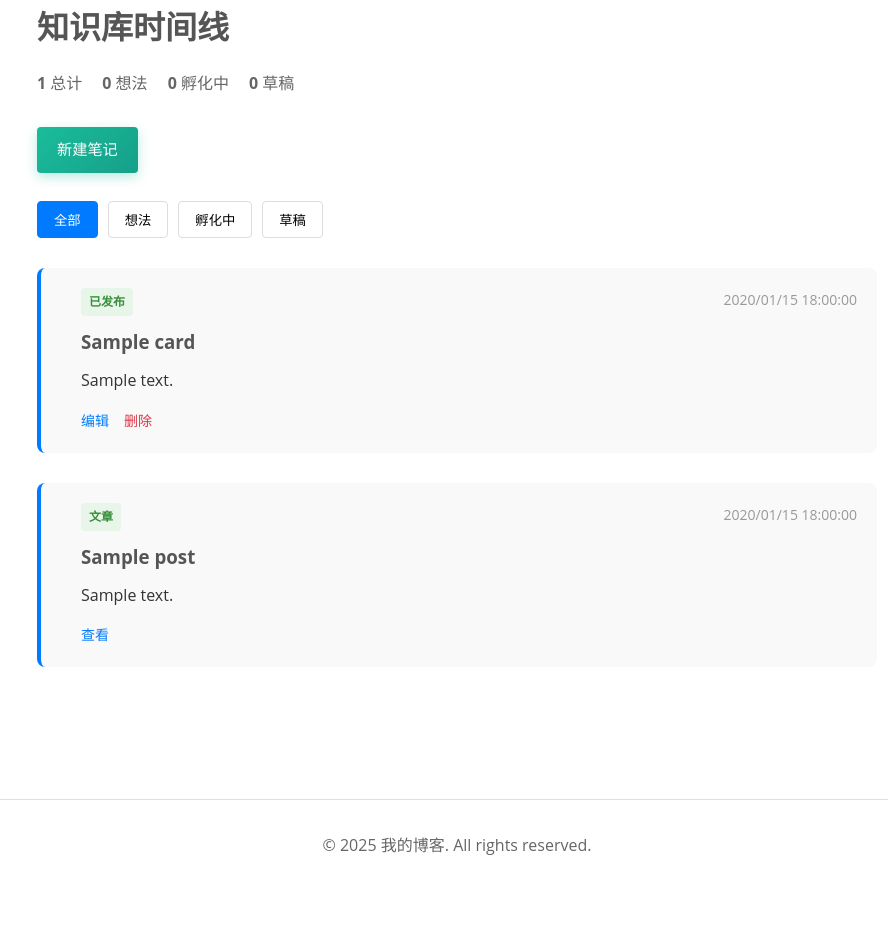
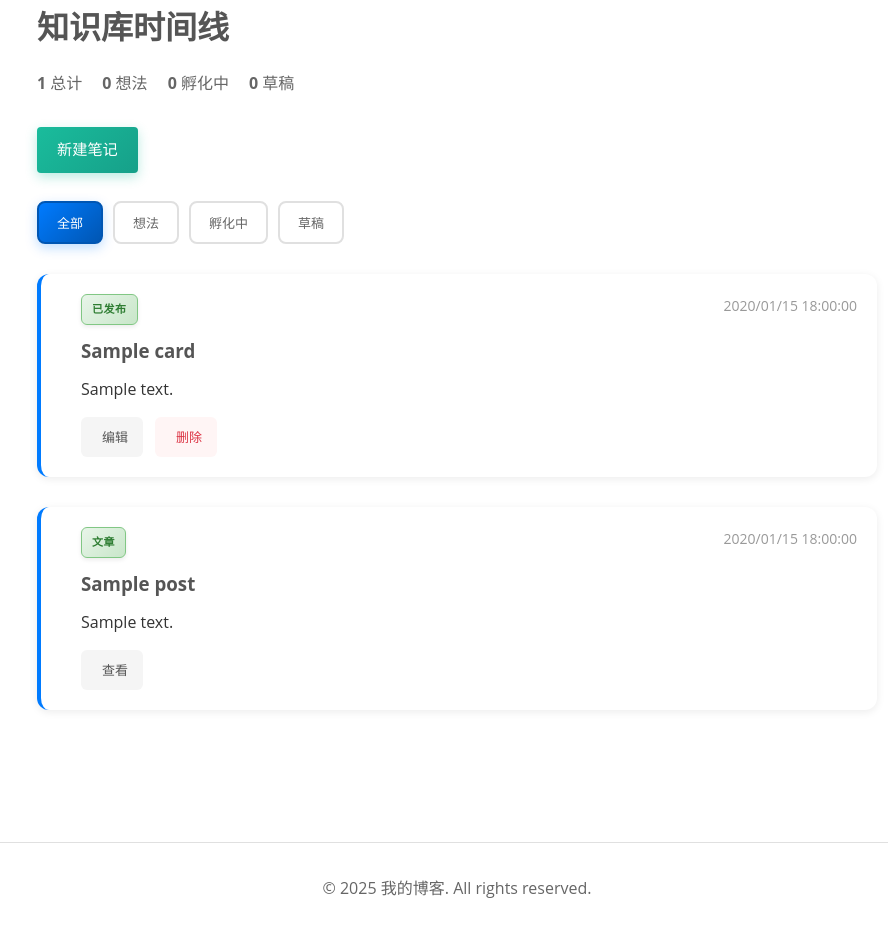
Before and after one commit to lbxxgn/my-blog, a Flask app: page /timeline in a window 1280 px wide. Shown: the part 197-1132 px from the top of the page, without its empty margins (183-1071 px from the left). Before the commit the page ends 1052 px from the top, so only its background shows below. Run offline with Flask 3, Linux system fonts and the light colour scheme; the visitor is signed in with stand-in values (Sample User, id 1); tables that the repository leaves empty hold one stand-in row (values such as "Sample post"); parts of the project's set-up code (start-up, migrations or seed data) failed here and were passed over; some libraries are stand-ins or nearby versions.

Commit message:
feat: modernize timeline UI with 2025 design trends
Optimize button and icon styles based on modern design trends:

Card Enhancements:
- Add smooth hover lift effect (translateY -3px)
- Add dynamic shadow transitions
- Add subtle icon rotation on hover
- Increase border-radius to 12px for modern look
- White background instead of gray

Button Improvements:
- Add inline-flex layout with icon spacing
- Implement smooth cubic-bezier transitions
- Add scale transform on hover (1.15x)
- Add background color transitions
- Add translateY hover effect (-2px lift)
- Add box-shadow for depth
- Improve padding and border-radius (6px)
- Add active state feedback

Delete Button Special Effects:
- Light red background (#fff5f5)
- Icon rotation on hover (5deg)
- Red glow effect with box-shadow

Badge (Status Tag) Modernization:
- Add gradient backgrounds (135deg)
- Add uppercase text transform
- Add letter-spacing (0.5px)
- Add subtle borders
- Increase font-weight to 600
- Add small shadow for depth

Filter Buttons Enhancement:
- Increase padding and border-radius
- Add gradient active state
- Add hover lift and glow effects
- Improve visual hierarchy

Design principles applied:
- Micro-interactions for better UX
- Smooth transitions (0.3s cubic-bezier)
- Visual feedback on all interactive elements
- Consistent spacing and alignment
- Modern shadow and border styling
- Accessibility-conscious color choices

Sources:
- [41 Best CSS Button Hover Effects 2025](https://www.testmu.ai/blog/best-css-button-hover-effects/)
- [CSS Hover Effects: 40 Engaging Animations](https://prismic.io/blog/css-hover-effects)
- [34 CSS Card Hover Effects](https://freefrontend.com/css-card-hover-effects/)
- [Card UI Design Best Practices](https://www.eleken.co/blog-posts/card-ui-examples-and-best-practices-for-product-owners)

Co-Authored-By: Claude Sonnet 4.5 <noreply@anthropic.com>

```diff
--- a/templates/timeline.html
+++ b/templates/timeline.html
@@ -141,22 +141,30 @@
 }
 
 .filter-btn {
-    padding: 8px 16px;
-    border: 1px solid #ddd;
-    border-radius: 4px;
+    padding: 10px 18px;
+    border: 2px solid #e0e0e0;
+    border-radius: 8px;
     background: white;
     cursor: pointer;
-    transition: all 0.3s;
+    transition: all 0.3s cubic-bezier(0.4, 0, 0.2, 1);
+    font-weight: 500;
+    font-size: 13px;
+    color: #666;
 }
 
 .filter-btn:hover {
-    background: #f0f0f0;
+    background: #f5f5f5;
+    border-color: #007bff;
+    color: #007bff;
+    transform: translateY(-2px);
+    box-shadow: 0 4px 12px rgba(0, 123, 255, 0.1);
 }
 
 .filter-btn.active {
-    background: #007bff;
+    background: linear-gradient(135deg, #007bff 0%, #0056b3 100%);
     color: white;
-    border-color: #007bff;
+    border-color: #0056b3;
+    box-shadow: 0 4px 12px rgba(0, 123, 255, 0.25);
 }
 
 .timeline-items {
@@ -168,15 +176,27 @@
     gap: 20px;
     margin-bottom: 30px;
     padding: 20px;
-    background: #f9f9f9;
-    border-radius: 8px;
+    background: #ffffff;
+    border-radius: 12px;
     border-left: 4px solid #007bff;
+    box-shadow: 0 2px 8px rgba(0, 0, 0, 0.08);
+    transition: all 0.3s cubic-bezier(0.4, 0, 0.2, 1);
+}
+
+.timeline-item:hover {
+    transform: translateY(-3px);
+    box-shadow: 0 8px 24px rgba(0, 0, 0, 0.12);
 }
 
 .item-marker {
-    font-size: 24px;
+    font-size: 28px;
     color: #007bff;
     flex-shrink: 0;
+    transition: transform 0.3s ease;
+}
+
+.timeline-item:hover .item-marker {
+    transform: scale(1.1) rotate(5deg);
 }
 
 .item-content {
@@ -190,16 +210,35 @@
 }
 
 .badge {
-    padding: 4px 8px;
-    border-radius: 4px;
-    font-size: 12px;
-    font-weight: bold;
+    padding: 5px 10px;
+    border-radius: 6px;
+    font-size: 11px;
+    font-weight: 600;
+    text-transform: uppercase;
+    letter-spacing: 0.5px;
+    box-shadow: 0 2px 4px rgba(0, 0, 0, 0.08);
 }
 
-.badge-idea { background: #e3f2fd; color: #1976d2; }
-.badge-incubating { background: #fff3e0; color: #f57c00; }
-.badge-draft { background: #f5f5f5; color: #616161; }
-.badge-published { background: #e8f5e9; color: #388e3c; }
+.badge-idea {
+    background: linear-gradient(135deg, #e3f2fd 0%, #bbdefb 100%);
+    color: #1565c0;
+    border: 1px solid #90caf9;
+}
+.badge-incubating {
+    background: linear-gradient(135deg, #fff3e0 0%, #ffe0b2 100%);
+    color: #e65100;
+    border: 1px solid #ffcc80;
+}
+.badge-draft {
+    background: linear-gradient(135deg, #f5f5f5 0%, #e0e0e0 100%);
+    color: #424242;
+    border: 1px solid #bdbdbd;
+}
+.badge-published {
+    background: linear-gradient(135deg, #e8f5e9 0%, #c8e6c9 100%);
+    color: #2e7d32;
+    border: 1px solid #81c784;
+}
 
 .item-date {
     color: #999;
@@ -218,25 +257,61 @@
 .item-actions {
     margin-top: 15px;
     display: flex;
-    gap: 15px;
+    gap: 12px;
+    align-items: center;
 }
 
 .action-btn {
-    color: #007bff;
+    display: inline-flex;
+    align-items: center;
+    gap: 6px;
+    padding: 8px 14px;
+    color: #555;
     text-decoration: none;
+    font-size: 13px;
+    font-weight: 500;
+    border-radius: 6px;
+    background: #f5f5f5;
+    transition: all 0.3s cubic-bezier(0.4, 0, 0.2, 1);
+    border: 1px solid transparent;
+}
+
+.action-btn i {
     font-size: 14px;
+    transition: transform 0.3s ease;
 }
 
 .action-btn:hover {
-    text-decoration: underline;
+    background: #e8f4fd;
+    color: #007bff;
+    border-color: #007bff;
+    transform: translateY(-2px);
+    box-shadow: 0 4px 12px rgba(0, 123, 255, 0.15);
+    text-decoration: none;
+}
+
+.action-btn:hover i {
+    transform: scale(1.15);
+}
+
+.action-btn:active {
+    transform: translateY(0);
 }
 
 .delete-btn {
     color: #dc3545;
+    background: #fff5f5;
 }
 
 .delete-btn:hover {
-    color: #c82333;
+    background: #ffe8e8;
+    color: #dc3545;
+    border-color: #dc3545;
+    box-shadow: 0 4px 12px rgba(220, 53, 69, 0.15);
+}
+
+.delete-btn:hover i {
+    transform: scale(1.15) rotate(5deg);
 }
 
 .timeline-load-more {
```
